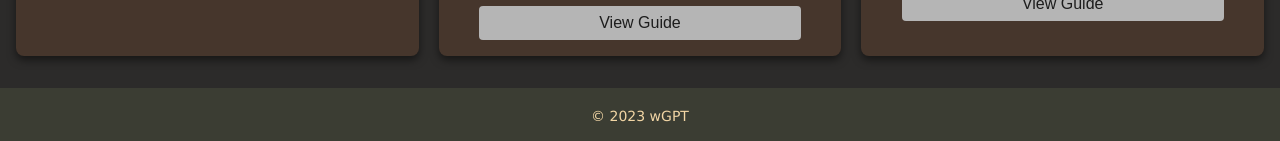
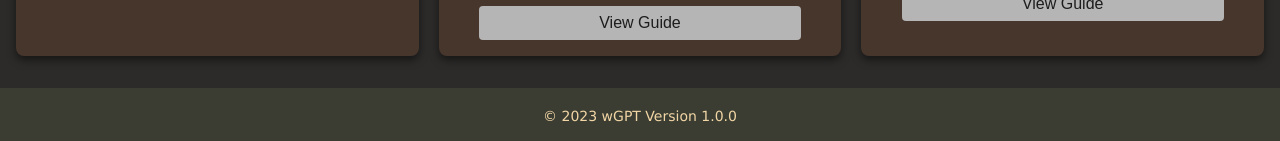
Before and after one commit to wooginawunan/gpt-web-notes, a Jekyll site: the page built from index.html, in a window 1280 px wide and 900 px high, scrolled down 5172 px. Shown: the part 756-897 px from the top of the window. Built offline with Jekyll 4.4.1, drawn with Linux system fonts in a browser that asks for light colours.

Commit message:
version mark

```diff
--- a/_layouts/characters.html
+++ b/_layouts/characters.html
@@ -31,7 +31,7 @@
 
     </main>
     <footer>
-    <p>© 2023 wGPT </p>
+    <p>© 2023 wGPT Version 1.0.0 </p>
     </footer>
   </body>
 </html>
--- a/_layouts/default.html
+++ b/_layouts/default.html
@@ -28,7 +28,7 @@
       </section>
     </main>
     <footer>
-      <p>© 2023 wGPT </p>
+      <p>© 2023 wGPT Version 1.0.0</p>
     </footer>
   </body>
 </html>
```
